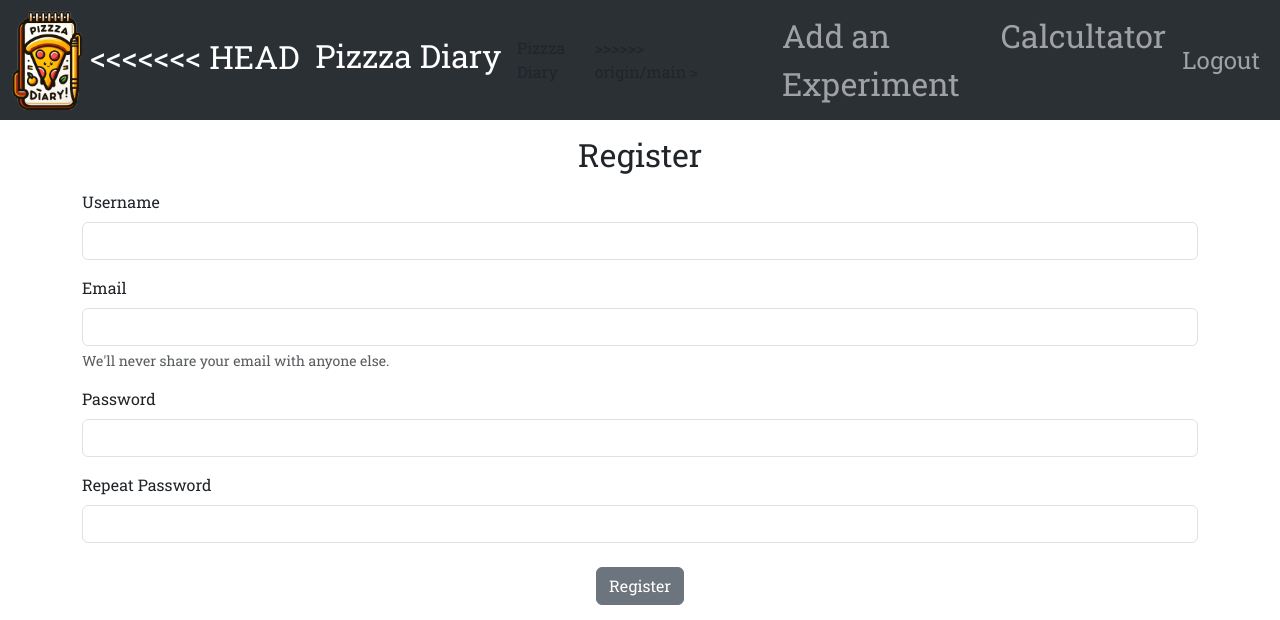
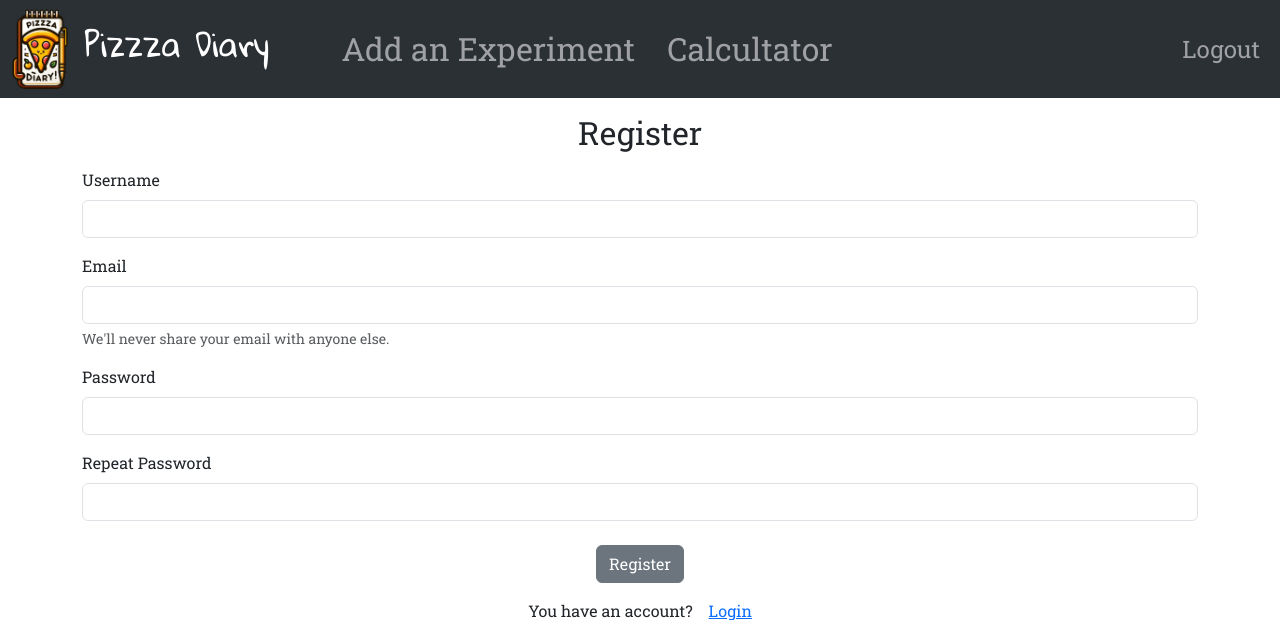
Before and after one commit to criscass/pizza_experiments, a Flask app: page /register in a window 1280 px wide. Shown: the top 620 px of the page. Run offline with Flask 3, Linux system fonts and the light colour scheme.

Commit message:
App is working fine, going to try and set up elephant sql connection

```diff
--- a/app.py
+++ b/app.py
@@ -24,8 +24,7 @@
 load_dotenv()
 
 #Change in production
-app.config['SQLALCHEMY_DATABASE_URI'] = "postgresql://postgres:civetta76@localhost:5432/experiments"
-# os.getenv("DATABASE_URL")
+app.config['SQLALCHEMY_DATABASE_URI'] = os.getenv("DATABASE_URL")
 
 app.config['SQLALCHEMY_TRACK_MODIFICATIONS'] = False
 app.config['REMEMBER_COOKIE_DURATION'] = timedelta(days=365) #change remember me time
@@ -41,7 +40,7 @@
 bcrypt = Bcrypt(app)
 # Form secret key
 # TODO: Change this in production and hide it in a env variable
-app.config['SECRET_KEY'] = "V1hpvPBvka3GlrQ/61Sukg=="
+app.config['SECRET_KEY'] = os.getenv("SECRET_KEY")
 
 login_manager = LoginManager()
 login_manager.init_app(app)
--- a/static/css/styles.css
+++ b/static/css/styles.css
@@ -17,10 +17,6 @@
 	font-size: 0.7em;
 }
 
-<<<<<<< HEAD
 .logo-font {
-=======
-#pizza-logo {
->>>>>>> origin/main
 	font-family: "Gloria Hallelujah", cursive;
 }
--- a/templates/navbar.html
+++ b/templates/navbar.html
@@ -2,12 +2,8 @@
 <nav class="navbar navbar-expand-lg bg-body-tertiary py-1" data-bs-theme="dark">
 	<div class="container-fluid">
 		<a class="navbar-brand fs-2" href="{{url_for('index')}}">
-			<img src="/static/images/pizza-diary-logo-sm.png" />
-<<<<<<< HEAD
+			<img src="/static/images/pizza-diary-logo-sm.png" height="80px" />
 			<p class="ms-2 d-inline logo-font">Pizzza Diary</p></a
-=======
-			<p id="pizza-logo" class="ms-2 d-inline">Pizzza Diary</p></a
->>>>>>> origin/main
 		>
 		<button
 			class="navbar-toggler"
```
Also changed, not shown: requirements.txt (+0 -9 lines), templates/experiment.html (+28 -29 lines), static/images/pizza-diary-logo-sm.png.
